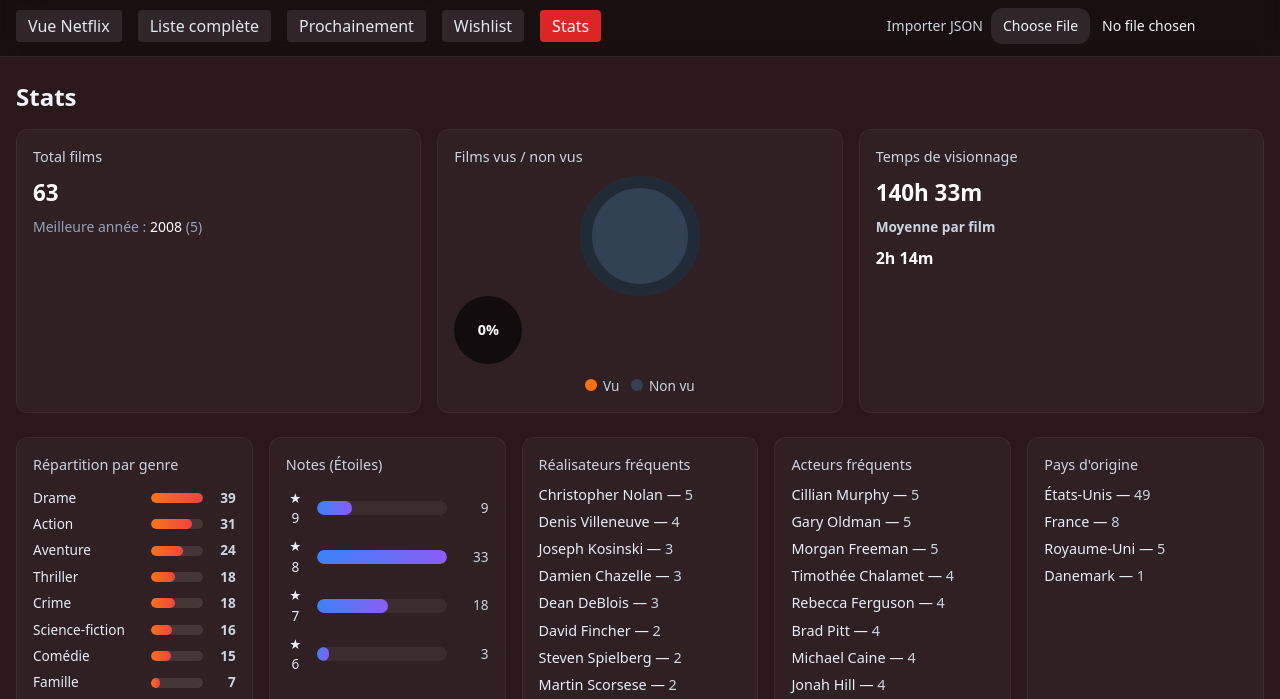
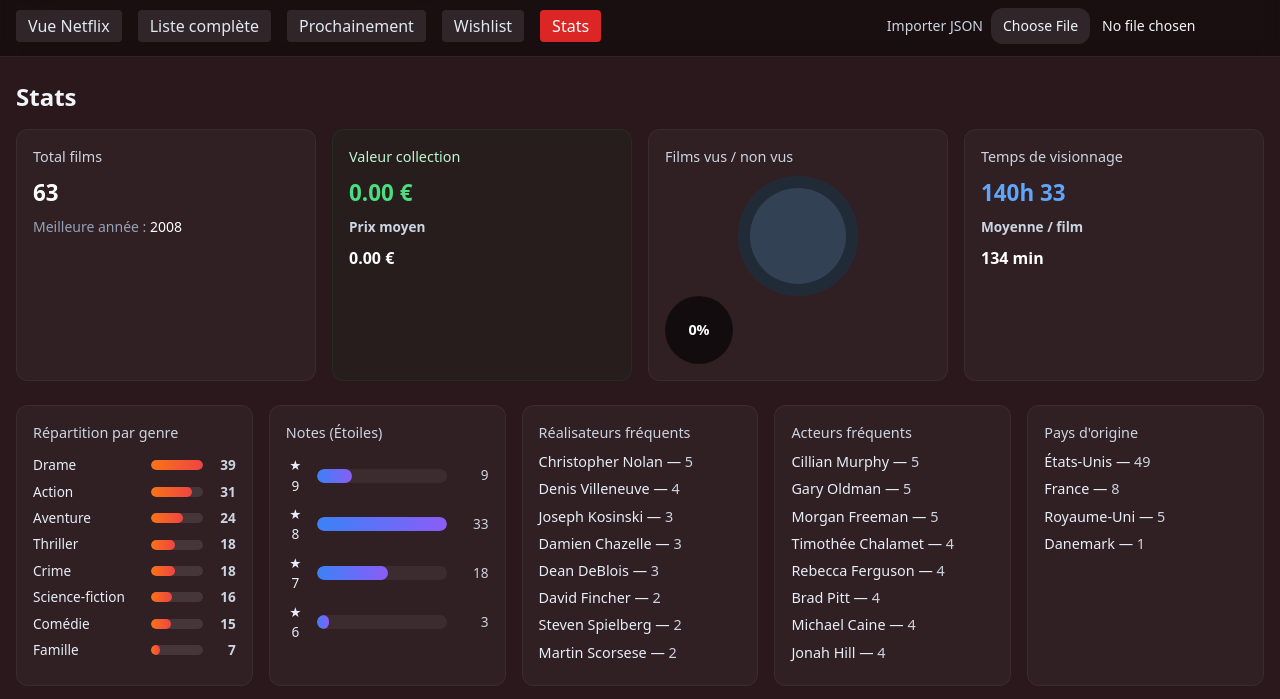
Before and after one commit to Mathis1371/Collection-blu-ray, a plain HTML site: page index.html in a window 1280 px wide. Both pictures are taken after a click on the button "Stats". Shown: the part 52-751 px from the top of the page. Drawn offline with nearby package versions, Linux system fonts and the light colour scheme.

Commit message:
Update index.html

```diff
--- a/index.html
+++ b/index.html
@@ -317,6 +317,7 @@
          <div id="modalActors" class="text-xs opacity-80 mt-1"></div>
          <div id="modalCountry" class="text-xs opacity-80 mt-1"></div>
          <p id="modalOverview" class="text-slate-200"></p>
+         <div id="modalPrice" class="font-bold text-slate-200 text-lg my-2 hidden"></div>
          <div id="modalTags" class="flex flex-wrap gap-2"></div>
        </div>
      </div>
@@ -352,6 +353,7 @@
       modalTags: document.getElementById('modalTags'),
       modalActors: document.getElementById('modalActors'),
       modalCountry: document.getElementById('modalCountry'),
+      modalPrice: document.getElementById('modalPrice'),
       randomBtn: document.getElementById('randomBtn'),
       modalBackdrop: document.getElementById('modalBackdrop'),
       sortDirBtn: document.getElementById('sortDirBtn')
@@ -459,6 +461,7 @@
         directors: Array.isArray(m.directors)?m.directors:[],
         runtime: Number(m.runtime)||null,
         rating: Number(m.rating)||null,
+        price: Number(m.price)||0,
         overview: m.overview||'',
         poster: m.poster||'',
         netflixPoster: m.netflixPoster || '',
@@ -689,6 +692,7 @@
      );
 
      const total = movies.length;
+     const totalPrice = movies.reduce((acc, m) => acc + (m.price || 0), 0);
      const seenCount = movies.filter(m => localStorage.getItem('seen_' + m.id)).length;
      const unseenCount = total - seenCount;
 
@@ -757,29 +761,35 @@
 
      // 1. GRILLE DU HAUT (KPIs principaux)
      const headerCards = document.createElement('div');
-     headerCards.className = 'stats-grid mb-6'; // Ajout de marge en bas
+     headerCards.className = 'stats-grid mb-6';
      headerCards.innerHTML = `
        <div class="stat-card">
          <div class="stat-title">Total films</div>
          <div class="stat-value">${total}</div>
          <div class="mt-2 text-sm text-slate-400">
-            ${topYear ? `Meilleure année : <span class="text-white">${topYear[0]}</span> (${topYear[1]})` : ''}
+            ${topYear ? `Meilleure année : <span class="text-white">${topYear[0]}</span>` : ''}
          </div>
+       </div>
+
+       <div class="stat-card border-green-900/30 bg-green-900/10">
+         <div class="stat-title text-green-200">Valeur collection</div>
+         <div class="stat-value text-green-400">${totalPrice.toFixed(2)} €</div>
+         <div class="stat-title" style="margin-top:.5rem; font-weight:600; font-size:.85rem">Prix moyen</div>
+         <div class="stat-value" style="font-size:1rem">${total > 0 ? (totalPrice / total).toFixed(2) : 0} €</div>
        </div>
        <div class="stat-card">
          <div class="stat-title">Films vus / non vus</div>
          <div class="donut" id="seenDonut"></div>
          <div class="donut-center" id="seenCenter">${seenCount}</div>
-         <div class="stats-legend" style="justify-content:center">
-           <span><span class="legend-dot" style="background:#f97316"></span>Vu</span>
-           <span><span class="legend-dot" style="background:#334155"></span>Non vu</span>
          </div>
-       </div>
        <div class="stat-card">
          <div class="stat-title">Temps de visionnage</div>
-         <div class="stat-value">${Math.floor(totalMinutes/60)}h ${String(totalMinutes%60).padStart(2,'0')}m</div>
-         <div class="stat-title" style="margin-top:.5rem; font-weight:600; font-size:.85rem">Moyenne par film</div>
-         <div class="stat-value" style="font-size:1rem">${Math.floor(avgMinutes/60)}h ${String(avgMinutes%60).padStart(2,'0')}m</div>
+         <div class="stat-value text-blue-400">
+            ${Math.floor(totalMinutes / 60)}h ${(totalMinutes % 60).toString().padStart(2, '0')}
+         </div>
+
+         <div class="stat-title" style="margin-top:.5rem; font-weight:600; font-size:.85rem">Moyenne / film</div>
+         <div class="stat-value" style="font-size:1rem">${avgMinutes} min</div>
        </div>
      `;
      statsView.appendChild(headerCards);
@@ -1296,7 +1306,16 @@
      }
 
      els.modalMeta.innerHTML = metaHtml.join(' ');
-     // ------------------------------------------------------------------
+
+     els.modalOverview.textContent = m.overview || '';
+
+     if (m.price > 0) {
+        els.modalPrice.textContent = `Prix d'achat : ${m.price.toFixed(2)} €`;
+        els.modalPrice.classList.remove('hidden');
+     } else {
+        els.modalPrice.textContent = '';
+        els.modalPrice.classList.add('hidden');
+     }
 
      let userRating = localStorage.getItem("myrating_" + m.id) || "";
 
```
